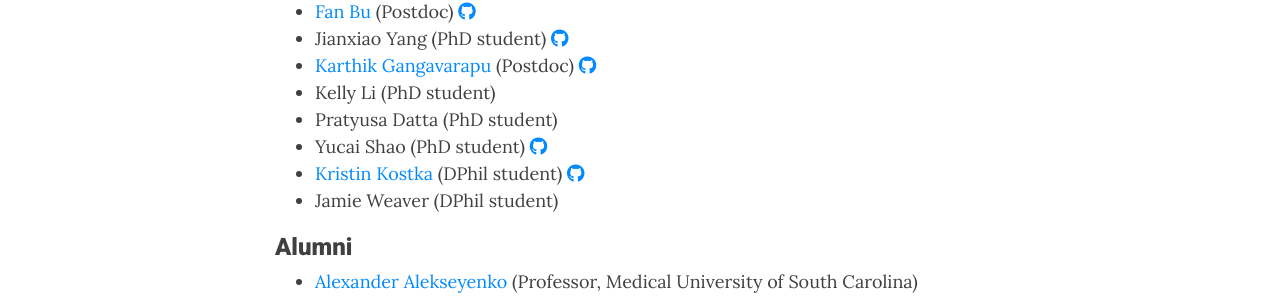
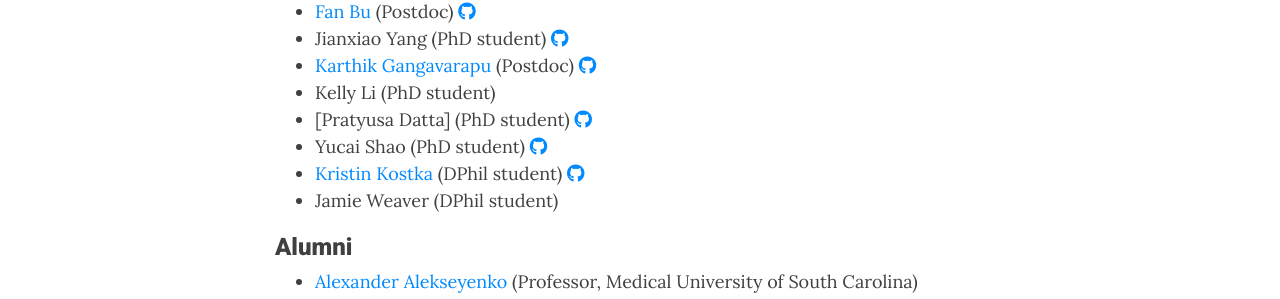
Before and after one commit to suchard-group/suchard-group.github.io, a Jekyll site: the page built from members.md, in a window 1280 px wide and 900 px high, scrolled down 426 px. Shown: the part 152-451 px from the top of the window. Built offline with Jekyll 4.4.1, drawn with Linux system fonts in a browser that asks for light colours; nearby versions of some CDN libraries.

Commit message:
Add github info

```diff
--- a/members.md
+++ b/members.md
@@ -18,7 +18,7 @@ UCLA Fielding School of Public Health
   * Jianxiao Yang (PhD student) <a href="https://github.com/jianxiaoyang" target="_blank"><i class="fa-brands fa-github"></i></a>
   * [Karthik Gangavarapu](https://gkarthik.com/) (Postdoc) <a href="https://github.com/afmagee" target="_blank"><i class="fa-brands fa-github"></i></a>
   * Kelly Li (PhD student)
-  * Pratyusa Datta (PhD student)
+  * [Pratyusa Datta] (PhD student) <a href="https://github.com/PratyusaDatta" target="_blank"><i class="fa-brands fa-github"></i></a>
   * Yucai Shao (PhD student) <a href="https://github.com/yucais" target="_blank"><i class="fa-brands fa-github"></i></a>
   * [Kristin Kostka](https://roux.northeastern.edu/people/kristin-kostka/) (DPhil student) <a href="https://github.com/kmkostka/" target="_blank"><i class="fa-brands fa-github"></i></a>
   * Jamie Weaver (DPhil student)
```
